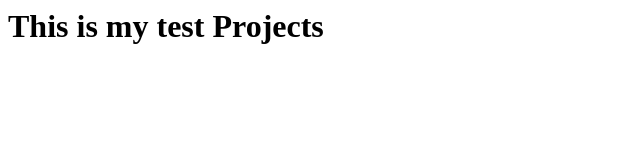
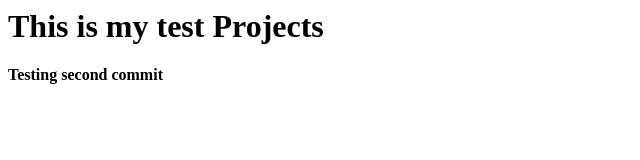
Before and after one commit to arbaz1223/test-project, a plain HTML site: page index.html in a window 1280 px wide. Shown: the whole page, without its empty margins (0-640 px from the left). Drawn offline with Linux system fonts and the light colour scheme.

Commit message:
my sencond commit

```diff
--- a/index.html
+++ b/index.html
@@ -4,5 +4,6 @@
     </head>
     <body>
         <h1>This is my test Projects</h1>
+        <h4>Testing second commit</h4>
     </body>
 </html>
```
